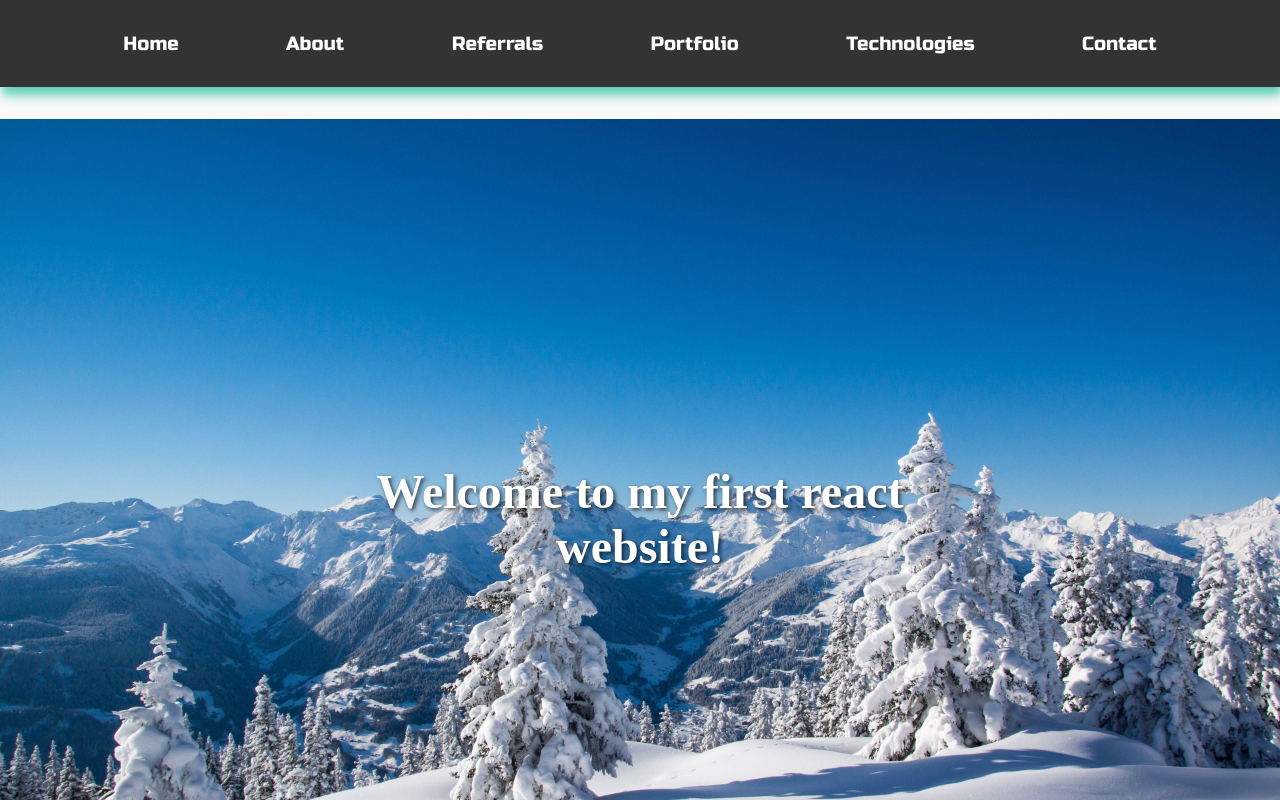
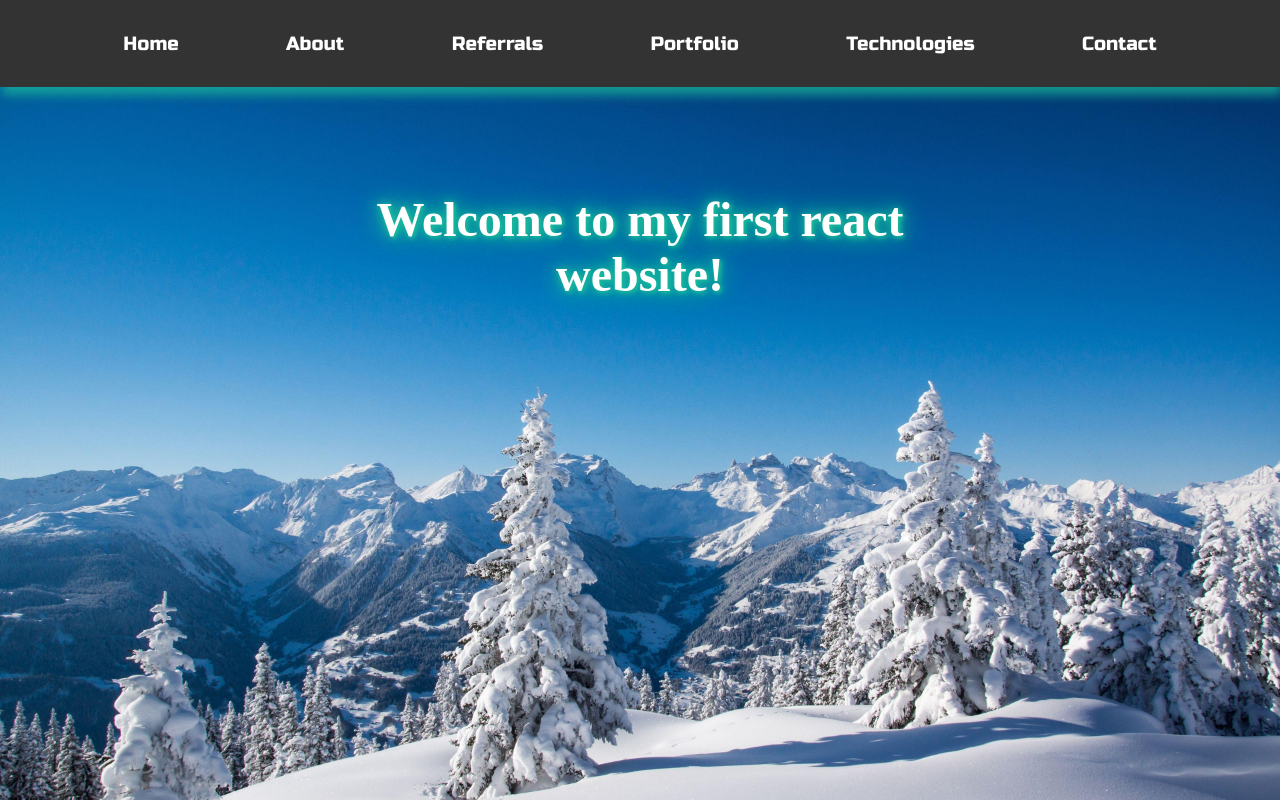
Before and after one commit to AkTobias/tobias_ak_portfolio, a React (Vite) app: page / in a window 1280 px wide. Shown: the top 800 px of the page. Built offline with nearby package versions, Linux system fonts and the light colour scheme.

Commit message:
more css changes

```diff
--- a/src/App.css
+++ b/src/App.css
@@ -39,11 +39,10 @@ main {
   display: flex;
   flex-direction: column;
   align-items: center;
-  padding: 2rem;
-  gap: 2rem;
   background-color: #f9f9f9;
   color: #333;
   text-align: center;
+
 
 }
 
@@ -118,17 +117,22 @@ main {
 .home__header {
   font-size: 3rem;
   padding: 1rem;
-  margin-top: 0;
+  margin-top: 5rem;
   position: absolute;
-  top: 50%;
+  top: 10%;
   left: 50%;
   transform: translate(-50%, -50%);
   color: white;
-  text-shadow: 2px 2px 4px rgba(0, 0, 0, 0.7);
-  z-index: 2;
+  text-shadow:
+    2px 2px 4px var(--HOVER-COLOR),
+    0px 0px 10px var(--HOVER-COLOR),
+    0px 0px 20px var(--HOVER-COLOR),
+    0px 0px 30px var(--HOVER-COLOR);
+  z-index: 1;
 }
 
 .hero__img {
+  position: absolute;
   width: 100%;
   height: 100%;
   object-fit: cover;
@@ -415,6 +419,7 @@ font-size: 1.25rem;
 
 /* || REFERRALS || */
 .card__container{
+  padding-top: 2rem;
   display: flex;
   flex-wrap: wrap;
   flex-direction: row;
@@ -474,6 +479,7 @@ footer{
   color: white;
   font-size: 1.5rem;
   background-color: var(--BG-COLOR);
+  text-align: center;
   padding: 1rem 0;
   box-shadow: 0 2px 5px rgba(0, 0, 0, 0.2);
 
```
